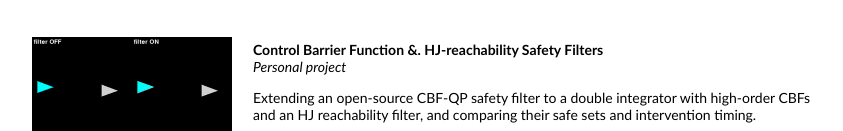
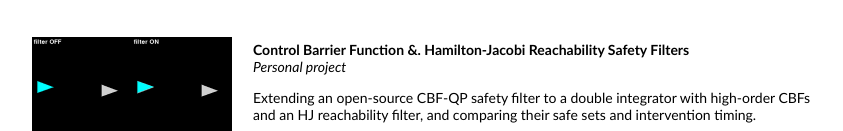
Before and after one commit to s4mdang/s4mdang.github.io, a plain HTML site: page index.html in a window 1280 px wide. Shown: the part 573-704 px from the top of the page, without its empty margins (228-1071 px from the left). Drawn offline with Linux system fonts and the light colour scheme.

Commit message:
fixed title

```diff
--- a/index.html
+++ b/index.html
@@ -82,7 +82,7 @@
               <a href="images/cbf_hj_override.gif"><img src="images/cbf_hj_override.gif" alt="Double integrator with safety filter off and on" width="200" height="100"></a>
             </td>
             <td width="75%" valign="middle">
-              <papertitle>Control Barrier Function &amp;. HJ-reachability Safety Filters</papertitle>
+              <papertitle>Control Barrier Function &amp;. Hamilton-Jacobi Reachability Safety Filters</papertitle>
               <br>
               <em>Personal project</em>
               <p>
```
